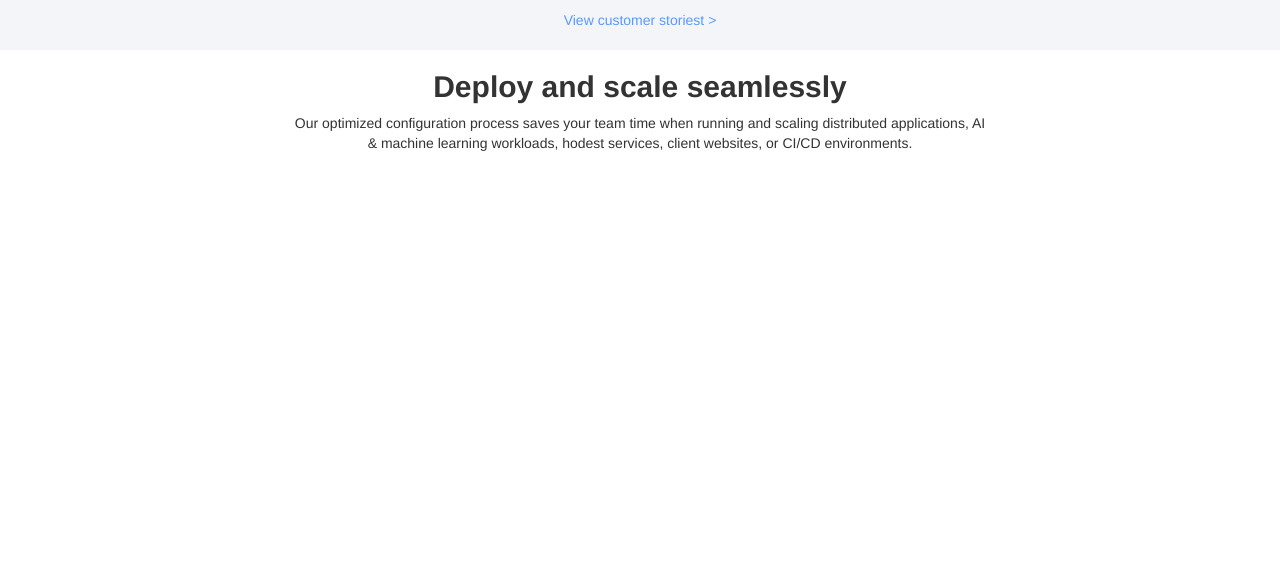
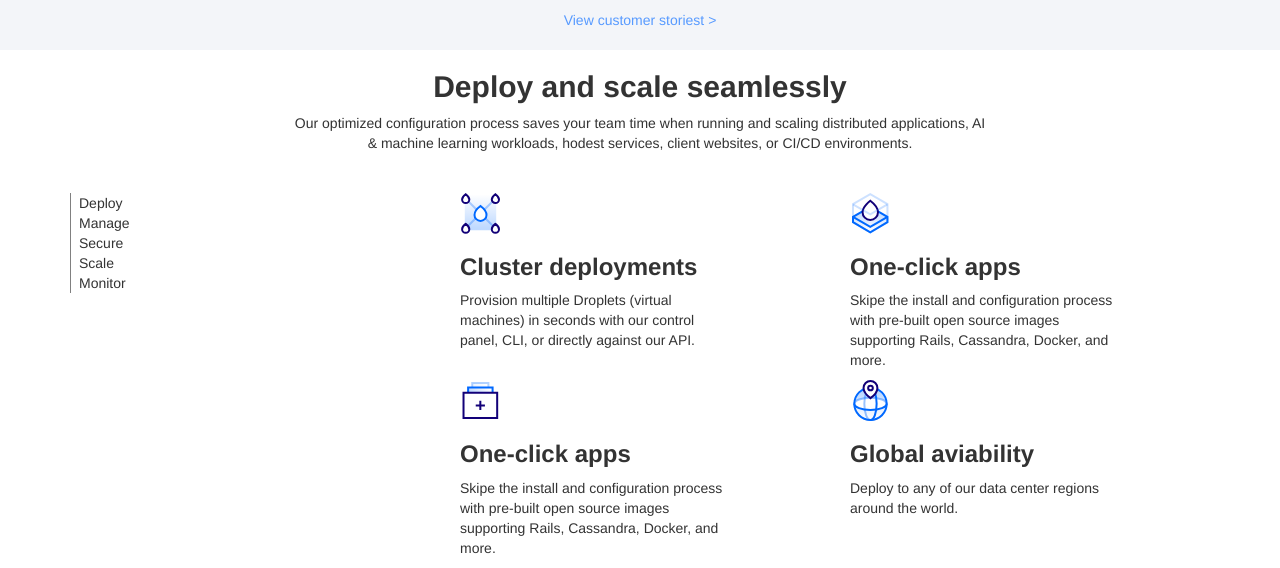
Before and after one commit to Mithrandir7z/html-css-digitalocean, a plain HTML site: page index.html in a window 1280 px wide. Shown: the part 883-1451 px from the top of the page. Before the commit the page ends 1046 px from the top, so only its background shows below. Drawn offline with nearby package versions, Linux system fonts and the light colour scheme.

Commit message:
sviluppo design for developers

```diff
--- a/css/style.css
+++ b/css/style.css
@@ -214,8 +214,21 @@ input[type=text] {
     margin-left: auto;
     margin-right: auto;
 }
+
+.deploy_and_scale_description {
+    max-width: 100%;
+}
 /*fine deploy and scale*/
-.deploy_and_scale_description {
 
+.list_border {
+    padding-left: 8px;
+    border-left: 1px solid grey;
 }
+
+
+
+/*inizio section design_for_developers*/
+
+/*fine section design_for_developers*/
+
 /*FINE MAIN*/
--- a/index.html
+++ b/index.html
@@ -132,13 +132,13 @@
         <div class="wrapper_group center">
             <div class="container">
 
-                <div class="top_nav">
+
                 <div class="row">
                     <div class="col-lg-12 col-md-12 col-sm-12 col-xs-12">
                         <p>INNOVATIVE BUSINESSES TRUST DIGITALOCEAN</p>
                     </div>
                 </div>
-                </div>
+
 
                 <div class="group_list">
                     <nav>
@@ -182,7 +182,9 @@
             </div>
         </div>
 
-        <section class="deploy_and_scale center">
+        <section class="deploy_and_scale">
+
+            <div class="center spaziatura_bottom">
                 <div class="deploy_and_scale_description">
                     <h2><strong>Deploy and scale seamlessly</strong></h2>
                     <p>
@@ -190,6 +192,74 @@
                         & machine learning workloads, hodest services, client websites, or CI/CD environments.
                     </p>
                 </div>
+            </div>
+
+            <div class="container">
+                <div class="row">
+
+                    <div class="col-lg-4 col-md-4 col-sm-4 col-xs-12">
+                        <ul class="list_border">
+                            <li>Deploy</li>
+                            <li>Manage</li>
+                            <li>Secure</li>
+                            <li>Scale</li>
+                            <li>Monitor</li>
+                        </ul>
+                    </div>
+
+                    <div class="col-lg-4 col-md-4 col-sm-4 col-xs-12">
+                        <img src="img/cluster-deploy.svg" alt="cluster">
+                        <h3><strong>Cluster deployments</strong></h3>
+                        <p>Provision multiple Droplets (virtual <br>
+                            machines) in seconds with our control <br>
+                            panel, CLI, or directly against our API.
+                        </p>
+                    </div>
+
+                    <div class="col-lg-4 col-md-4 col-sm-4 col-xs-12">
+                        <img src="img/optimized-compute.svg" alt="optimized">
+                        <h3><strong>One-click apps</strong></h3>
+                        <p>Skipe the install and configuration process <br>
+                            with pre-built open source images <br>
+                            supporting Rails, Cassandra, Docker, and <br>
+                            more.
+                        </p>
+                    </div>
+
+                </div>
+
+                <div class="row">
+                    <div class="col-lg-4 col-md-4 col-sm-offset-4 col-sm-4 col-xs-12">
+                        <img src="img/one-click.svg" alt="one-click">
+                        <h3><strong>One-click apps</strong></h3>
+                        <p>Skipe the install and configuration process <br>
+                            with pre-built open source images <br>
+                            supporting Rails, Cassandra, Docker, and <br>
+                            more.
+                        </p>
+                    </div>
+
+                    <div class="col-lg-4 col-md-4 col-sm-4 col-xs-12">
+                        <img src="img/global.svg" alt="global">
+                        <h3><strong>Global aviability</strong></h3>
+                        <p>
+                            Deploy to any of our data center regions <br>
+                            around the world.
+                        </p>
+                    </div>
+                </div>
+            </div>
+
+        </section>
+
+        <section class="design_for_developers">
+            <div class="container">
+                <div class="row">
+                    <div class="col">
+
+                    </div>
+                </div>
+            </div>
         </section>
     </main>
     <!--FINE MAIN-->
```
Lines whose indentation alone changed are shown as unchanged.
